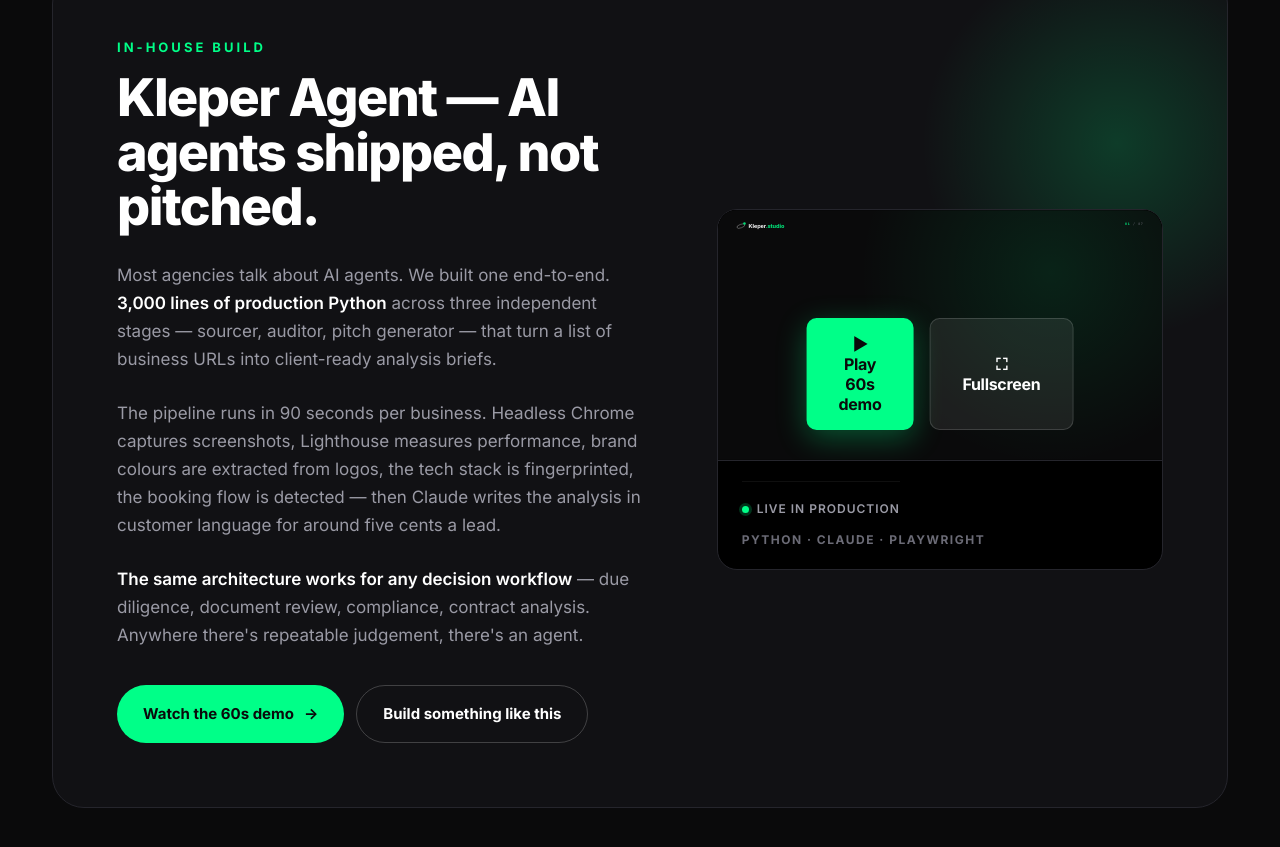
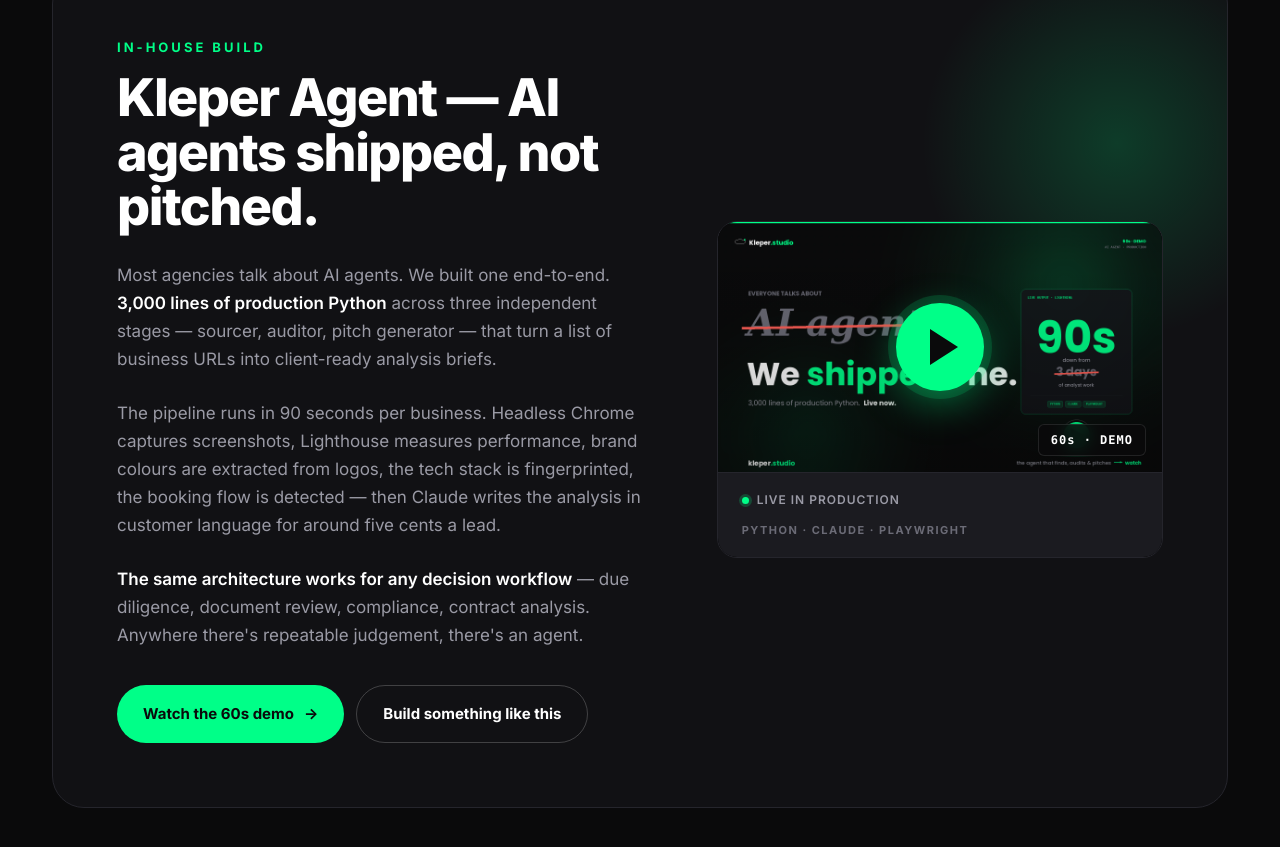
Before and after one commit to Snay-7/kepler-studio, a plain HTML site: page index.html in a window 1280 px wide. Shown: the part 6030-6877 px from the top of the page. Drawn offline with Linux system fonts and the light colour scheme.

Commit message:
Update index.html

```diff
--- a/index.html
+++ b/index.html
@@ -234,12 +234,6 @@
     background: var(--ink-3); border: 1px solid var(--line);
     border-radius: 20px; padding: 32px; position: relative;
   }
-  .case .visual.video { padding: 0; overflow: hidden; background: #000; }
-  .case .visual.video .frame { position: relative; width: 100%; aspect-ratio: 16 / 9; background: #0A0A0B; }
-  .case .visual.video iframe { position: absolute; inset: 0; width: 100%; height: 100%; border: 0; display: block; }
-  .case .visual.video .meta { padding: 20px 24px; border-top: 1px solid var(--line); display: flex; align-items: center; justify-content: space-between; gap: 12px; flex-wrap: wrap; }
-  .case .visual.video .stack { font-size: 12px; color: var(--slate); letter-spacing: 1.5px; text-transform: uppercase; font-weight: 700; }
-  .case .visual.video .live { margin: 0; }
   .case .visual .badge { display: inline-block; padding: 6px 12px; background: rgba(0,255,136,.12); color: var(--green); border-radius: 999px; font-size: 11px; font-weight: 700; letter-spacing: 1.5px; }
   .case .visual h3 { font-size: 22px; font-weight: 800; margin-top: 16px; line-height: 1.15; letter-spacing: -.5px; }
   .case .visual .url { color: var(--slate-light); font-size: 13px; margin-top: 6px; }
@@ -252,6 +246,90 @@
   .case .visual .compare .row .after { font-size: 13px; color: var(--green); font-weight: 700; }
   .case .visual .live { margin-top: 22px; padding-top: 18px; border-top: 1px solid rgba(255,255,255,.06); display: flex; align-items: center; gap: 8px; font-size: 12px; color: var(--slate-light); letter-spacing: 1px; text-transform: uppercase; font-weight: 600; }
   .case .visual .live::before { content:""; width: 7px; height: 7px; background: var(--green); border-radius: 50%; box-shadow: 0 0 0 3px rgba(0,255,136,.2); }
+
+  /* VIDEO THUMBNAIL VARIANT — clickable poster, no iframe */
+  .case .visual.video-poster {
+    padding: 0;
+    overflow: hidden;
+    background: #000;
+    cursor: pointer;
+    display: block;
+    transition: transform .25s, box-shadow .25s;
+  }
+  .case .visual.video-poster:hover { transform: translateY(-3px); box-shadow: 0 30px 60px rgba(0,255,136,.18); }
+  .case .visual.video-poster .frame {
+    position: relative;
+    width: 100%;
+    aspect-ratio: 16 / 9;
+    background: #0A0A0B;
+    overflow: hidden;
+  }
+  .case .visual.video-poster .frame img {
+    position: absolute; inset: 0;
+    width: 100%; height: 100%;
+    object-fit: cover;
+    display: block;
+  }
+  .case .visual.video-poster .play-overlay {
+    position: absolute;
+    inset: 0;
+    display: flex;
+    align-items: center;
+    justify-content: center;
+    background: linear-gradient(180deg, rgba(0,0,0,0) 0%, rgba(0,0,0,.25) 100%);
+    transition: background .2s;
+  }
+  .case .visual.video-poster:hover .play-overlay {
+    background: linear-gradient(180deg, rgba(0,0,0,.05) 0%, rgba(0,0,0,.35) 100%);
+  }
+  .case .visual.video-poster .play-button {
+    width: 88px; height: 88px;
+    background: var(--green);
+    border-radius: 50%;
+    display: flex;
+    align-items: center;
+    justify-content: center;
+    box-shadow: 0 12px 40px rgba(0,255,136,.4), 0 0 0 8px rgba(0,255,136,.15);
+    transition: transform .2s;
+  }
+  .case .visual.video-poster:hover .play-button { transform: scale(1.08); }
+  .case .visual.video-poster .play-button::before {
+    content: "";
+    width: 0; height: 0;
+    border-left: 28px solid var(--ink);
+    border-top: 18px solid transparent;
+    border-bottom: 18px solid transparent;
+    margin-left: 8px;
+  }
+  .case .visual.video-poster .duration {
+    position: absolute;
+    bottom: 16px; right: 16px;
+    background: rgba(10,10,11,.85);
+    backdrop-filter: blur(8px);
+    padding: 6px 12px;
+    border-radius: 6px;
+    font-family: "JetBrains Mono", "SF Mono", Monaco, monospace;
+    font-size: 12px;
+    font-weight: 700;
+    color: var(--bone);
+    letter-spacing: 1px;
+    border: 1px solid rgba(255,255,255,.1);
+  }
+  .case .visual.video-poster .meta {
+    padding: 18px 24px;
+    border-top: 1px solid var(--line);
+    display: flex;
+    align-items: center;
+    justify-content: space-between;
+    gap: 12px;
+    flex-wrap: wrap;
+    background: var(--ink-3);
+  }
+  .case .visual.video-poster .meta .live { margin: 0; padding: 0; border: 0; }
+  .case .visual.video-poster .meta .stack {
+    font-size: 11px; color: var(--slate);
+    letter-spacing: 1.5px; text-transform: uppercase; font-weight: 700;
+  }
 
   /* APPROACH */
   .approach { padding: 110px 0; }
@@ -385,7 +463,13 @@
     .case .card { grid-template-columns: 1fr; padding: 40px 28px; gap: 36px; border-radius: 24px; }
     .case h2 { font-size: 32px; }
     .case .visual { padding: 24px; }
-    .case .visual.video { padding: 0; }
+    .case .visual.video-poster { padding: 0; }
+    .case .visual.video-poster .play-button { width: 72px; height: 72px; }
+    .case .visual.video-poster .play-button::before {
+      border-left: 22px solid var(--ink);
+      border-top: 14px solid transparent;
+      border-bottom: 14px solid transparent;
+    }
     .approach { padding: 72px 0; }
     .approach .pillars { grid-template-columns: 1fr; }
     .why { padding: 72px 0; }
@@ -614,6 +698,7 @@
 <!-- CASE STUDY — VALORA + KLEPER AGENT -->
 <section id="work" class="case">
   <div class="wrap">
+
     <div class="card">
       <div>
         <div class="eb">Selected work</div>
@@ -678,20 +763,21 @@
           <a class="btn btn-ghost" href="#contact">Build something like this</a>
         </div>
       </div>
-      <div class="visual video">
+      <a class="visual video-poster" href="kleper-agent-16x9.html" target="_blank" rel="noopener" aria-label="Watch the 60-second Kleper Agent demo">
         <div class="frame">
-          <iframe
-            src="kleper-agent-16x9.html"
-            title="Kleper Agent — 60 second demo"
-            allow="autoplay; fullscreen"
-            loading="lazy"></iframe>
+          <img src="kleper-thumbnail-16x9.png" alt="Kleper Agent — 60-second demo thumbnail" loading="lazy">
+          <div class="play-overlay">
+            <div class="play-button"></div>
+          </div>
+          <div class="duration">60s · DEMO</div>
         </div>
         <div class="meta">
           <div class="live">Live in production</div>
           <div class="stack">Python · Claude · Playwright</div>
         </div>
-      </div>
+      </a>
     </div>
+
   </div>
 </section>
 
```
